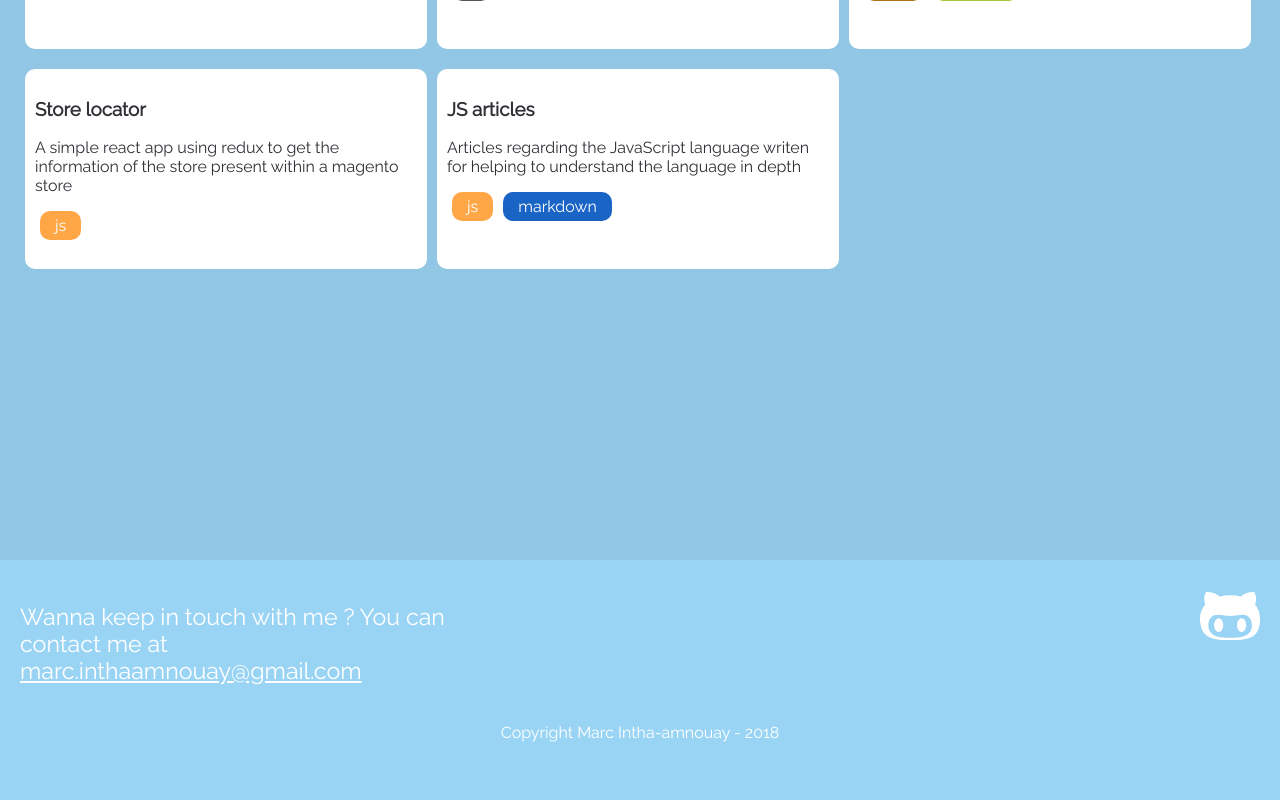
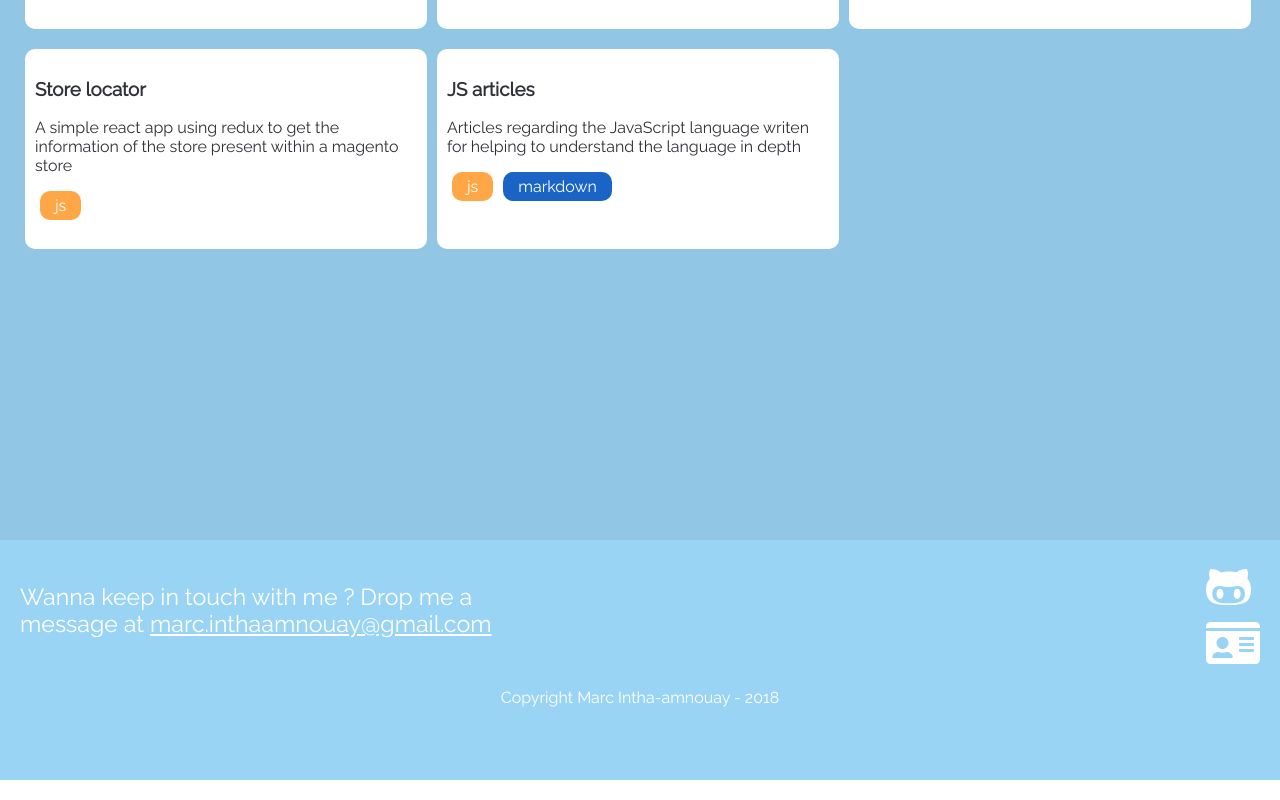
Before and after one commit to MarcInthaamnouay/portfolio, a Vue app: page / in a window 1280 px wide. Shown: the part 1067-1867 px from the top of the page. Built offline with nearby package versions, Linux system fonts and the light colour scheme.

Commit message:
:sparkles: finishing dev portfolio.. i think so

```diff
--- a/src/App.vue
+++ b/src/App.vue
@@ -12,7 +12,7 @@
 <script>
 import Navigation from './components/Navigation.vue'
 import Footer from './components/Footer.vue'
-import { mapState } from 'vuex'
+import { mapState } from 'vuex'
 
 export default {
   name: 'App',
@@ -62,11 +62,20 @@ export default {
 
       .project {
         background-color: rgb(50, 55, 65);
+
+        &:hover {
+          background-color: rgb(36, 39, 46);
+        }
       }
 
       .switch-button {
         color: white;
         border-color: white;
+
+        &:hover {
+          border-color: rgba(17, 158, 239, 0.3);
+          cursor: pointer;
+        }
       }
     }
   }
--- a/src/components/Footer.vue
+++ b/src/components/Footer.vue
@@ -2,12 +2,25 @@
   <div class="footer">
     <div class="footer-wrapper">
       <div id="message">
-        <h3>Wanna keep in touch with me ? You can contact me at <a v-bind:href="'mailto:' + mail">marc.inthaamnouay@gmail.com</a></h3>
+        <h3>Wanna keep in touch with me ? Drop me a message at <a v-bind:href="'mailto:' + mail">marc.inthaamnouay@gmail.com</a></h3>
       </div>
-      <div id="github">
-        <a href="https://github.com/MarcInthaamnouay">
-          <font-awesome-icon :icon="['fab', 'github-alt']" />
-        </a>
+      <div id="logo-wrapper">
+        <div id="github">
+          <a
+            :href="gitLink"
+            target="_blank"
+          >
+            <font-awesome-icon :icon="['fab', 'github-alt']" />
+          </a>
+        </div>
+        <div id="idCard">
+          <a
+            :href="cvLink"
+            target="_blank"
+          >
+            <font-awesome-icon icon="id-card" />
+          </a>
+        </div>
       </div>
     </div>
     <p id="copyright">Copyright Marc Intha-amnouay - 2018</p>
@@ -16,10 +29,12 @@
 
 <script>
 export default {
-  name: 'footer',
+  name: 'about',
   data: () => {
     return {
-      mail: 'marc.inthaamnouay@gmail.com'
+      mail: 'marc.inthaamnouay@gmail.com',
+      cvLink: 'https://drive.google.com/file/d/1Miu8by2Bx4TlvVY7jfBWHF1wAtrDZewN/view?usp=sharing',
+      gitLink: 'https://github.com/MarcInthaamnouay'
     }
   }
 }
@@ -63,8 +78,8 @@ export default {
   .footer-wrapper {
     display: flex;
 
-    #github {
-      font-size: 4em;
+    #github, #idCard {
+      font-size: 3em;
     }
   }
 
--- a/src/components/Header.vue
+++ b/src/components/Header.vue
@@ -6,14 +6,23 @@
       <p>A Full Stack developer who love exploring new frontier.</p>
     </div>
     <div class="arrow">
-      <font-awesome-icon icon="angle-down" />
+      <font-awesome-icon
+        icon="angle-down"
+        v-on:click="goDown()"
+      />
     </div>
   </div>
 </template>
 
 <script>
 export default {
-  name: 'header'
+  name: 'top',
+  methods: {
+    goDown() {
+      const height = window.innerHeight
+      window.scrollTo(0, height)
+    }
+  }
 }
 </script>
 
@@ -45,10 +54,20 @@ export default {
       left: 0;
       right: 0;
       color: #091123;
+      animation: MoveUpDown 1s linear infinite;
 
       svg {
         font-size: 2em;
       }
     }
   }
+
+  @keyframes MoveUpDown {
+    0%, 100% {
+      bottom: 0;
+    }
+    50% {
+      bottom: 20px;
+    }
+  }
 </style>
--- a/src/components/List.vue
+++ b/src/components/List.vue
@@ -62,7 +62,7 @@ export default {
 }
 
 .project:hover {
-  background-color: #f9f5efc9;
+  background-color: #e6e3dec9;
   cursor: pointer;
 }
 
--- a/src/components/Navigation.vue
+++ b/src/components/Navigation.vue
@@ -13,7 +13,7 @@
 </template>
 
 <script>
-import { mapActions } from 'vuex'
+import { mapActions } from 'vuex'
 
 export default {
   name: 'navigation',
--- a/src/main.js
+++ b/src/main.js
@@ -1,14 +1,14 @@
 import Vue from 'vue'
 import VueRouter from 'vue-router'
 import { library } from '@fortawesome/fontawesome-svg-core'
-import { faAngleDown } from '@fortawesome/free-solid-svg-icons'
+import { faAngleDown, faIdCard } from '@fortawesome/free-solid-svg-icons'
 import { faGithubAlt } from '@fortawesome/free-brands-svg-icons'
 import { FontAwesomeIcon } from '@fortawesome/vue-fontawesome'
 import App from './App.vue'
 import router from './router/router'
 import store from './store'
 
-library.add(faAngleDown, faGithubAlt)
+library.add(faAngleDown, faGithubAlt, faIdCard)
 Vue.component('font-awesome-icon', FontAwesomeIcon)
 
 Vue.use(VueRouter)
--- a/src/pages/Home.vue
+++ b/src/pages/Home.vue
@@ -3,7 +3,7 @@
     <div class="animation">
       <Header />
     </div>
-    <div class="project-wrapper">
+    <div class="project-wrapper" id="project-content">
       <h2>Recent works</h2>
       <List />
     </div>
@@ -43,6 +43,7 @@ export default {
       padding-bottom: 10px;
       margin-bottom: 0px;
       font-weight: 500;
+      margin-top: 0px;
     }
   }
 </style>
```
